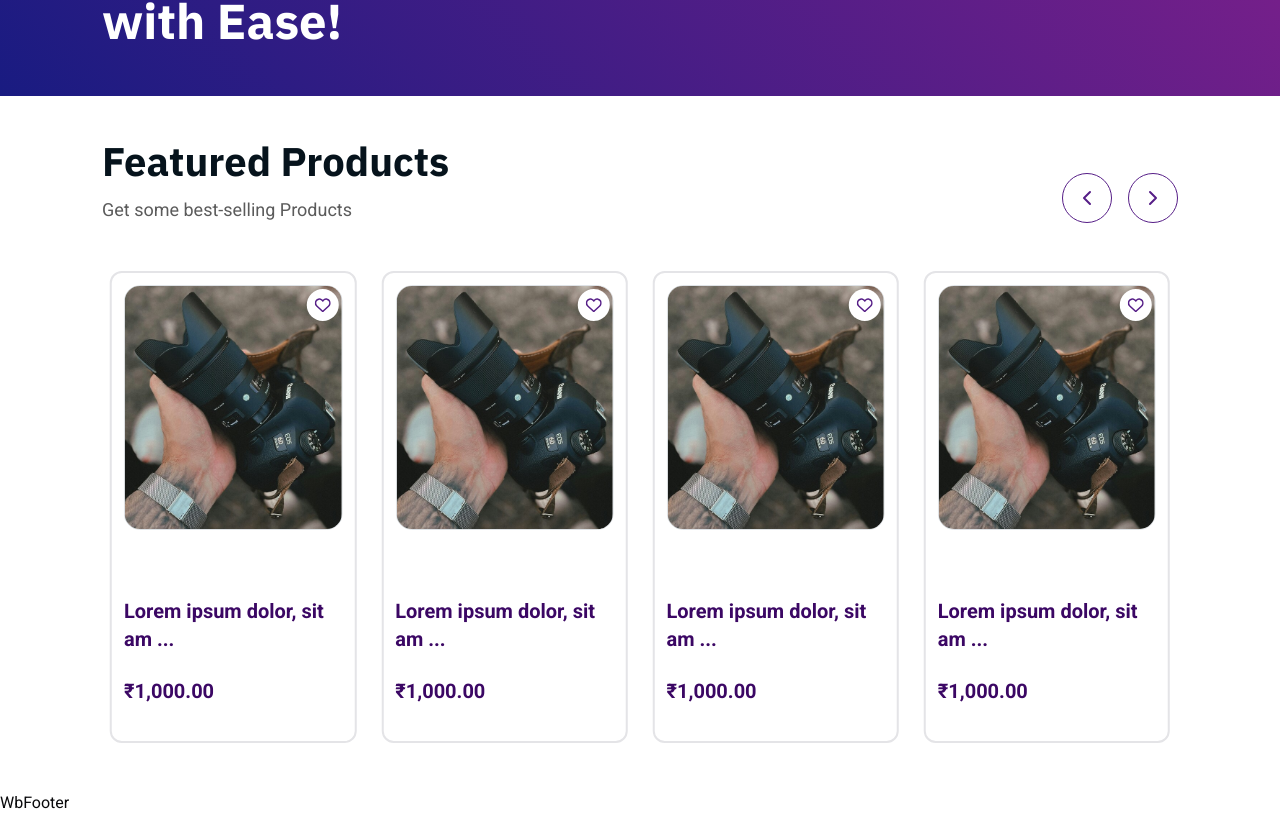
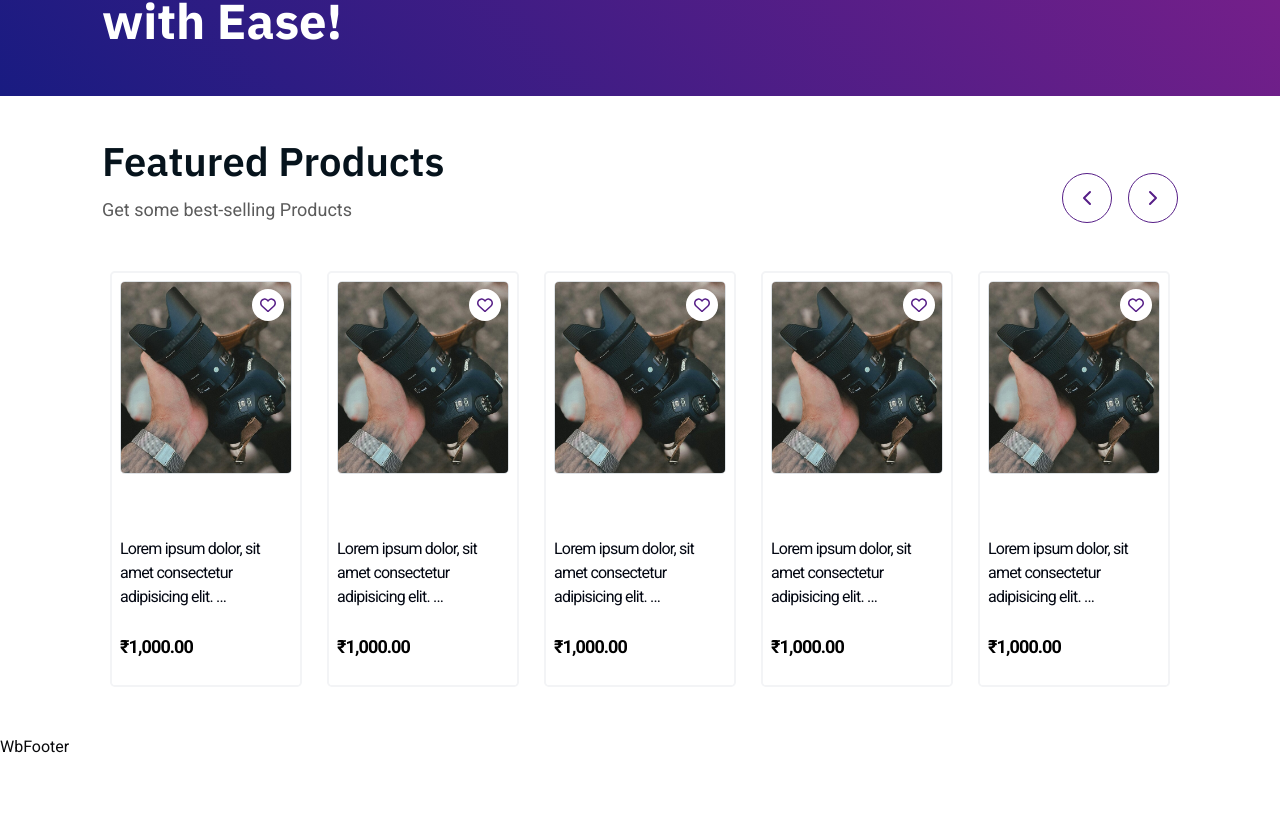
Before and after one commit to mindedgesolutions/elb-final, a React (Vite) app in the folder frontend/: page / in a window 1280 px wide. Shown: the part 370-1185 px from the top of the page. After the commit the page ends 1129 px from the top, so only its background shows below. Built offline with nearby package versions, Linux system fonts and the light colour scheme; no server answers.

Commit message:
featured product card

```diff
--- a/frontend/src/components/website/globals/WbCategoryModal.jsx
+++ b/frontend/src/components/website/globals/WbCategoryModal.jsx
@@ -41,7 +41,7 @@ const WbCategoryModal = ({ show, handleClose }) => {
                           onClick={handleClose}
                         >
                           <span className="flex items-center gap-1">
-                            <icon.icon size={18} />
+                            {icon && <icon.icon size={18} />}
                             {pcat.category}
                           </span>
                         </Link>
--- a/frontend/src/components/website/globals/WbProductCard.jsx
+++ b/frontend/src/components/website/globals/WbProductCard.jsx
@@ -9,28 +9,28 @@ const WbProductCard = ({
   price = 1000,
 }) => {
   const title =
-    postTitle.split("").length > 25
-      ? postTitle.substring(0, 25) + " ..."
+    postTitle.split("").length > 58
+      ? postTitle.substring(0, 58) + " ..."
       : postTitle;
 
   return (
     <Link to={`#`}>
-      <article className="rounded-xl border-2">
+      <article className="rounded-lg border-2 border-gray-100 transition duration-500 hover:border-b hover:border-b-fuchsia-700 hover:shadow-2xl">
         <div className="job-post position-relative">
-          <div className="flex flex-col group justify-start p-1">
-            <div className="w-full sm:h-56 md:h-72 rounded-2xl object-cover overflow-hidden">
+          <div className="flex flex-col group justify-start">
+            <div className="w-full sm:h-56 md:h-60 rounded-lg object-cover overflow-hidden">
               <img
                 src={imgSrc || productImg}
-                className="rounded-2xl border border-gray-100"
+                className="rounded-lg border border-gray-100"
               />
               <button className="service-card-wishlist-btn">
                 <FaRegHeart />
               </button>
             </div>
-            <p className="text-xl font-semibold text-purple-950 group-hover:text-purple-800 tracking-normal mt-6">
+            <p className="text-md text-gray-950 group-hover:text-gray-700 tracking-tighter mt-3">
               {title}
             </p>
-            <p className="text-xl font-semibold text-purple-950 group-hover:text-purple-800 tracking-normal mt-6 pb-4">{`${currencyFormat().format(
+            <p className="text-lg font-semibold text-black group-hover:text-gray-700 tracking-tighter mt-6 pb-3">{`${currencyFormat().format(
               price
             )}`}</p>
           </div>
--- a/frontend/src/components/website/globals/WbTopnav.jsx
+++ b/frontend/src/components/website/globals/WbTopnav.jsx
@@ -22,7 +22,7 @@ const WbTopnav = () => {
           <WbTopSearch />
           <div className="navbar-right d-flex align-items-center gap-4">
             <div className="align-items-center d-none d-lg-flex">
-              {currentUser ? (
+              {currentUser.first_name ? (
                 <Link to={`#`}>
                   <button
                     type="button"
--- a/frontend/src/components/website/home/WbHomeFeaturedItems.jsx
+++ b/frontend/src/components/website/home/WbHomeFeaturedItems.jsx
@@ -35,9 +35,9 @@ const WbHomeFeaturedItems = () => {
   return (
     <section className="py-10">
       <div className="container">
-        <div className="row mb-10 justify-content-between align-items-end">
-          <div className="col-md-auto">
-            <h2 className="fw-bold section-title">Featured Products</h2>
+        <div className="flex mb-10 justify-content-between align-items-end">
+          <div className="flex flex-col">
+            <h2 className="font-semibold section-title">Featured Products</h2>
             <p className="section-desc">Get some best-selling Products</p>
           </div>
           <div className="col-md-auto position-relative mt-10 mt-md-0">
@@ -66,7 +66,7 @@ const WbHomeFeaturedItems = () => {
         >
           <Swiper
             spaceBetween={25}
-            slidesPerView={4}
+            slidesPerView={5}
             loop={true}
             autoplay={{ delay: 3000 }}
             ref={sliderRef}
```
